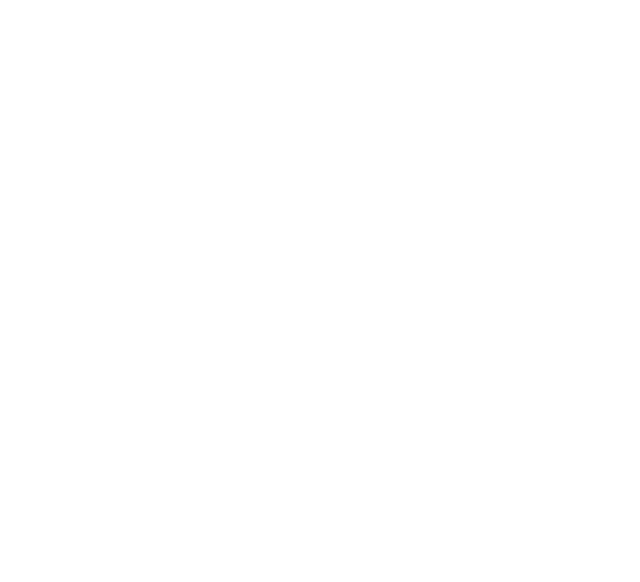
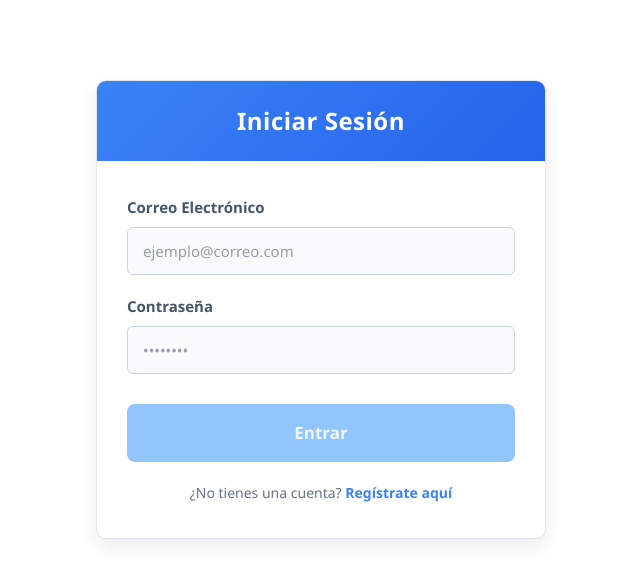
Before and after one commit to elsadhayan/tienda, an Angular app in the folder Downloads/900angular/tiendita/: page /login in a window 1280 px wide. Before the commit this address led to /. Shown: the top 582 px of the page, without its empty margins (319-959 px from the left). Built offline with nearby package versions, Linux system fonts and the light colour scheme.

Commit message:
Commit 9

```diff
--- a/Downloads/900angular/tiendita/src/app/app.routes.ts
+++ b/Downloads/900angular/tiendita/src/app/app.routes.ts
@@ -2,6 +2,7 @@
 import { Home } from './pages/home/home';
 import { Products } from './pages/home/products/products';
 import { Formulario } from './pages/home/formulario/formulario';
+import { Login } from './pages/login/login';
 
 
 export const routes: Routes = [
@@ -17,6 +18,9 @@
 },
 {
   path: 'formulario', component: Formulario
+},
+{
+  path: 'login', component: Login
 }
 
 ]
--- a/Downloads/900angular/tiendita/src/app/pages/home/home.html
+++ b/Downloads/900angular/tiendita/src/app/pages/home/home.html
@@ -83,6 +83,7 @@
             <a href="#">Inicio</a>
             <a routerLink ='/products'>Productos</a>
             <a href="#">Contacto</a>
+            <a routerLink = '/login'>Login </a>
         </nav>
     </header>
 
--- /dev/null
+++ b/Downloads/900angular/tiendita/src/app/pages/login/login.html
@@ -0,0 +1,157 @@
+<style>
+  /* Contenedor principal centrado */
+  .container {
+    margin: 80px auto;
+    font-family: 'Segoe UI', Tahoma, Geneva, Verdana, sans-serif;
+  }
+
+  /* Tarjeta del formulario */
+  .card {
+    background-color: #ffffff;
+    border-radius: 10px;
+    box-shadow: 0 8px 20px rgba(0, 0, 0, 0.08);
+    overflow: hidden;
+    border: 1px solid #e2e8f0;
+  }
+
+  /* Encabezado azul moderno */
+  .card-header {
+    background: linear-gradient(135deg, #3b82f6, #2563eb);
+    color: white;
+    padding: 22px;
+    text-align: center;
+  }
+
+  .card-header h3 {
+    margin: 0;
+    font-size: 24px;
+    font-weight: 600;
+    letter-spacing: 0.5px;
+  }
+
+  /* Cuerpo de la tarjeta */
+  .card-body {
+    padding: 35px 30px;
+  }
+
+  /* Espaciados */
+  .mb-3 { margin-bottom: 20px; }
+  .mb-4 { margin-bottom: 30px; }
+  .mt-1 { margin-top: 5px; }
+  .mt-3 { margin-top: 20px; }
+
+  /* Etiquetas */
+  .form-label {
+    display: block;
+    margin-bottom: 8px;
+    color: #475569;
+    font-size: 15px;
+  }
+  .fw-bold { font-weight: 600; }
+
+  /* Inputs con efecto glow azul */
+  .form-control {
+    width: 100%;
+    padding: 12px 15px;
+    border: 1px solid #cbd5e1;
+    border-radius: 6px;
+    font-size: 15px;
+    color: #334155;
+    background-color: #f8fafc;
+    box-sizing: border-box;
+    transition: all 0.3s ease;
+  }
+
+  .form-control:focus {
+    outline: none;
+    border-color: #3b82f6;
+    background-color: #ffffff;
+    box-shadow: 0 0 0 4px rgba(59, 130, 246, 0.15);
+  }
+
+  /* Mensajes de error */
+  .text-danger {
+    color: #ef4444;
+    font-size: 13px;
+    font-weight: 500;
+  }
+
+  /* Botón de envío */
+  .d-grid {
+    display: flex;
+    flex-direction: column;
+  }
+
+  .btn-submit {
+    background-color: #3b82f6;
+    color: white;
+    border: none;
+    padding: 16px;
+    border-radius: 8px;
+    font-size: 17px;
+    font-weight: 600;
+    cursor: pointer;
+    transition: all 0.3s ease;
+    box-shadow: 0 4px 6px rgba(59, 130, 246, 0.25);
+  }
+
+  .btn-submit:hover {
+    background-color: #2563eb;
+    transform: translateY(-1px);
+    box-shadow: 0 6px 12px rgba(59, 130, 246, 0.3);
+  }
+
+  .btn-submit:disabled {
+    background-color: #93c5fd;
+    color: #eff6ff;
+    cursor: not-allowed;
+    box-shadow: none;
+    transform: none;
+  }
+
+  /* Estilos para el texto de abajo */
+  .text-center { text-align: center; }
+  .text-muted { color: #64748b; font-size: 14px; }
+  .link-primary { color: #3b82f6; text-decoration: none; font-weight: 600; transition: color 0.2s; }
+  .link-primary:hover { color: #1d4ed8; text-decoration: underline; }
+</style>
+
+<div class="container" style="max-width: 450px;">
+  <div class="card">
+    <div class="card-header">
+      <h3>Iniciar Sesión</h3>
+    </div>
+
+    <div class="card-body">
+      <form [formGroup]="loginForm" (ngSubmit)="iniciarSesion()">
+
+        <div class="mb-3">
+          <label for="correo" class="form-label fw-bold">Correo Electrónico</label>
+          <input type="email" id="correo" class="form-control" formControlName="correo" placeholder="ejemplo@correo.com">
+          <div *ngIf="loginForm.get('correo')?.invalid && loginForm.get('correo')?.touched" class="text-danger mt-1">
+            Ingresa un correo electrónico válido.
+          </div>
+        </div>
+
+        <div class="mb-4">
+          <label for="password" class="form-label fw-bold">Contraseña</label>
+          <input type="password" id="password" class="form-control" formControlName="password" placeholder="••••••••">
+          <div *ngIf="loginForm.get('password')?.invalid && loginForm.get('password')?.touched" class="text-danger mt-1">
+            La contraseña es obligatoria (mínimo 6 caracteres).
+          </div>
+        </div>
+
+        <div class="d-grid mb-3">
+          <button type="submit" class="btn-submit" [disabled]="loginForm.invalid">
+            Entrar
+          </button>
+        </div>
+
+        <div class="text-center text-muted mt-3">
+          ¿No tienes una cuenta? <a routerLink="/registro" class="link-primary">Regístrate aquí</a>
+        </div>
+
+      </form>
+    </div>
+  </div>
+</div>
--- /dev/null
+++ b/Downloads/900angular/tiendita/src/app/pages/login/login.ts
@@ -0,0 +1,44 @@
+import { ChangeDetectionStrategy, Component, OnInit } from '@angular/core';
+import { FormBuilder, FormGroup, ReactiveFormsModule, Validators } from '@angular/forms';
+import { CommonModule } from '@angular/common';
+import { RouterLink } from '@angular/router';
+
+@Component({
+  selector: 'app-login',
+  standalone: true, // Es buena práctica declarar explícitamente que es standalone
+  imports: [ReactiveFormsModule, CommonModule, RouterLink], // Módulos necesarios para el HTML
+  templateUrl: './login.html',
+  styles: `
+    :host {
+      display: block;
+    }
+  `,
+  changeDetection: ChangeDetectionStrategy.OnPush,
+})
+export class Login implements OnInit {
+  loginForm!: FormGroup;
+
+  constructor(private fb: FormBuilder) {}
+
+  ngOnInit(): void {
+    // Inicializamos el formulario y sus validaciones
+    this.loginForm = this.fb.group({
+      correo: ['', [Validators.required, Validators.email]],
+      password: ['', [Validators.required, Validators.minLength(6)]]
+    });
+  }
+
+  iniciarSesion(): void {
+    if (this.loginForm.valid) {
+      // Si el formulario es válido, aquí puedes enviar los datos a tu backend
+      console.log('Credenciales de acceso:', this.loginForm.value);
+      alert('Iniciando sesión...');
+
+      // Opcional: limpiar el formulario después de un inicio de sesión exitoso
+      // this.loginForm.reset();
+    } else {
+      // Si es inválido, marcamos todos los campos como tocados para que se muestren los errores de color rojo en el HTML
+      this.loginForm.markAllAsTouched();
+    }
+  }
+}
```
